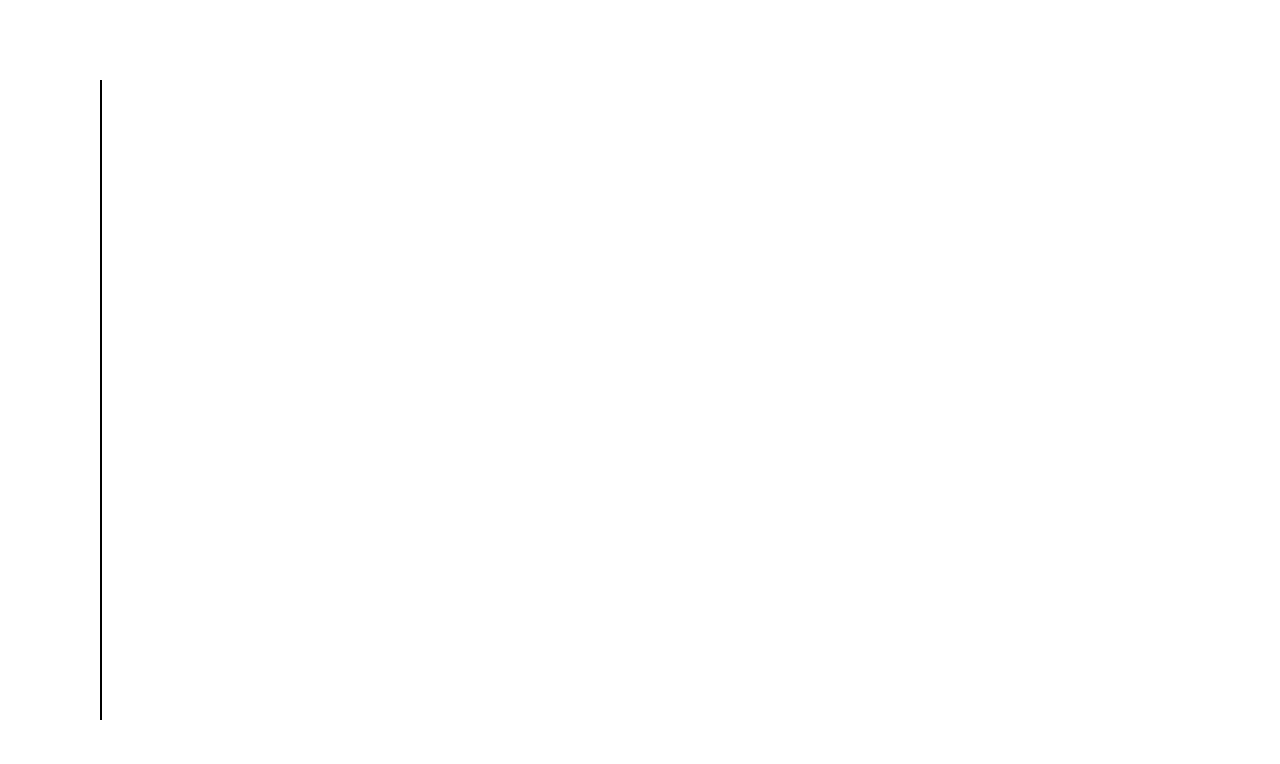
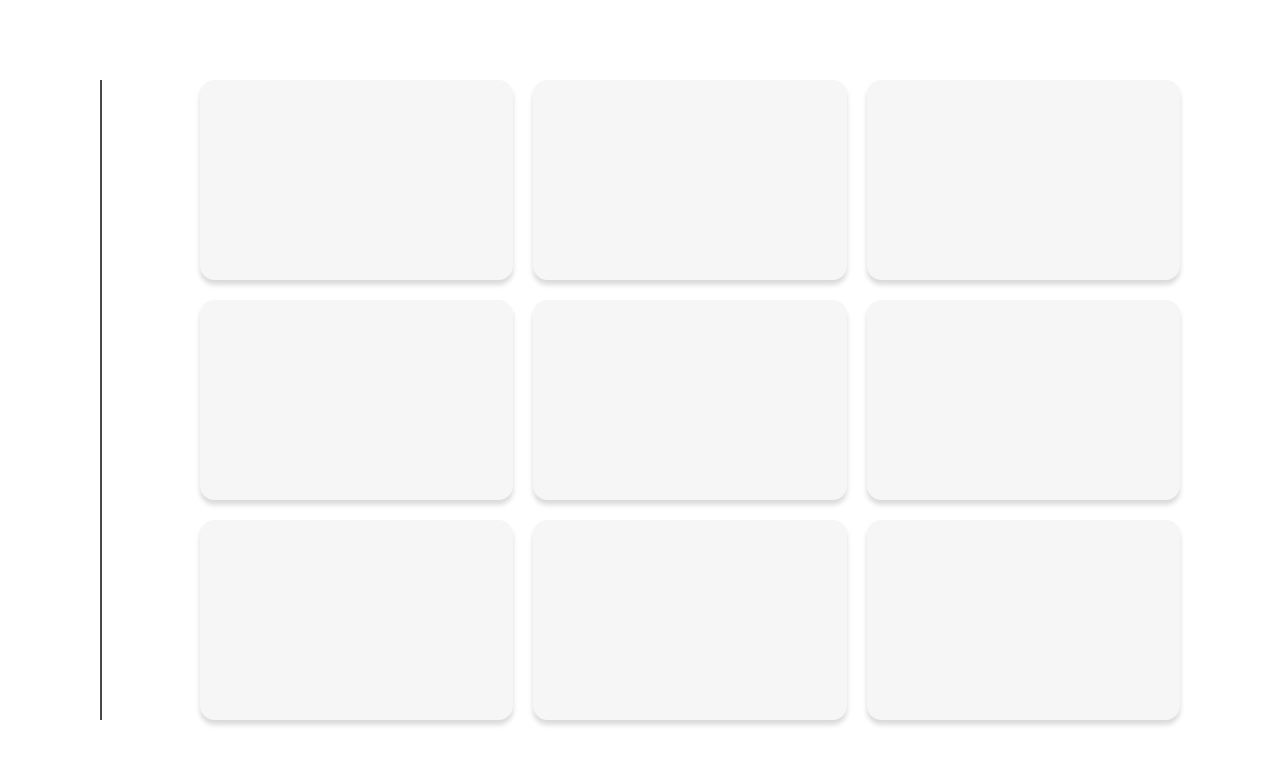
Before and after one commit to GrantCanty/dashboard, a React (Create React App) app: page / in a window 1280 px wide. Shown: the top 764 px of the page. Built offline with nearby package versions, Linux system fonts and the light colour scheme.

Commit message:
changes to view component and styling

```diff
--- a/src/assets/styles/home.css
+++ b/src/assets/styles/home.css
@@ -1,4 +1,4 @@
-.views-wrapper{
+.views-wrapper {
     width: 100%;
     height: 100%;
     display: grid;
--- a/src/assets/styles/main.css
+++ b/src/assets/styles/main.css
@@ -1,4 +1,4 @@
-.main{
+.main {
     grid-row: 2;
     margin: 0px 100px 0px 100px;
 }
--- a/src/assets/styles/sidebar.css
+++ b/src/assets/styles/sidebar.css
@@ -1,6 +1,6 @@
-.sidebar-main {
+.sidebar {
     width: 100%;
     height: 100%;
-    border-right: black 2px solid;
+    border-right: #494949 2px solid;
     grid-row: 2;
 }
--- /dev/null
+++ b/src/assets/styles/view.css
@@ -0,0 +1,5 @@
+.view {
+    background-color: #f6f6f6;
+    border-radius: .9em;
+    box-shadow: 0em .3em .3em rgba(0,0,0,.15);
+}
--- a/src/components/view.tsx
+++ b/src/components/view.tsx
@@ -1,5 +1,6 @@
 import { FC } from "react";
 import ViewProps from "../types/views/viewInterface";
+import "../assets/styles/view.css"
 
 /**
  * @description view component
--- a/src/layouts/main.tsx
+++ b/src/layouts/main.tsx
@@ -2,6 +2,9 @@ import { FC } from "react";
 import Home from "../pages/home";
 import "../assets/styles/main.css"
 
+/**
+ * @description component for the main view area
+ */
 const Main: FC = () => {
 
     return(
--- a/src/layouts/sidebar.tsx
+++ b/src/layouts/sidebar.tsx
@@ -1,10 +1,13 @@
 import { FC } from "react";
 import "../assets/styles/sidebar.css"
 
+/**
+ * @description component for the sidebar
+ */
 const Sidebar: FC = () => {
 
     return(
-            <div className="sidebar-main">
+            <div className="sidebar">
 
             </div>
     )
```
